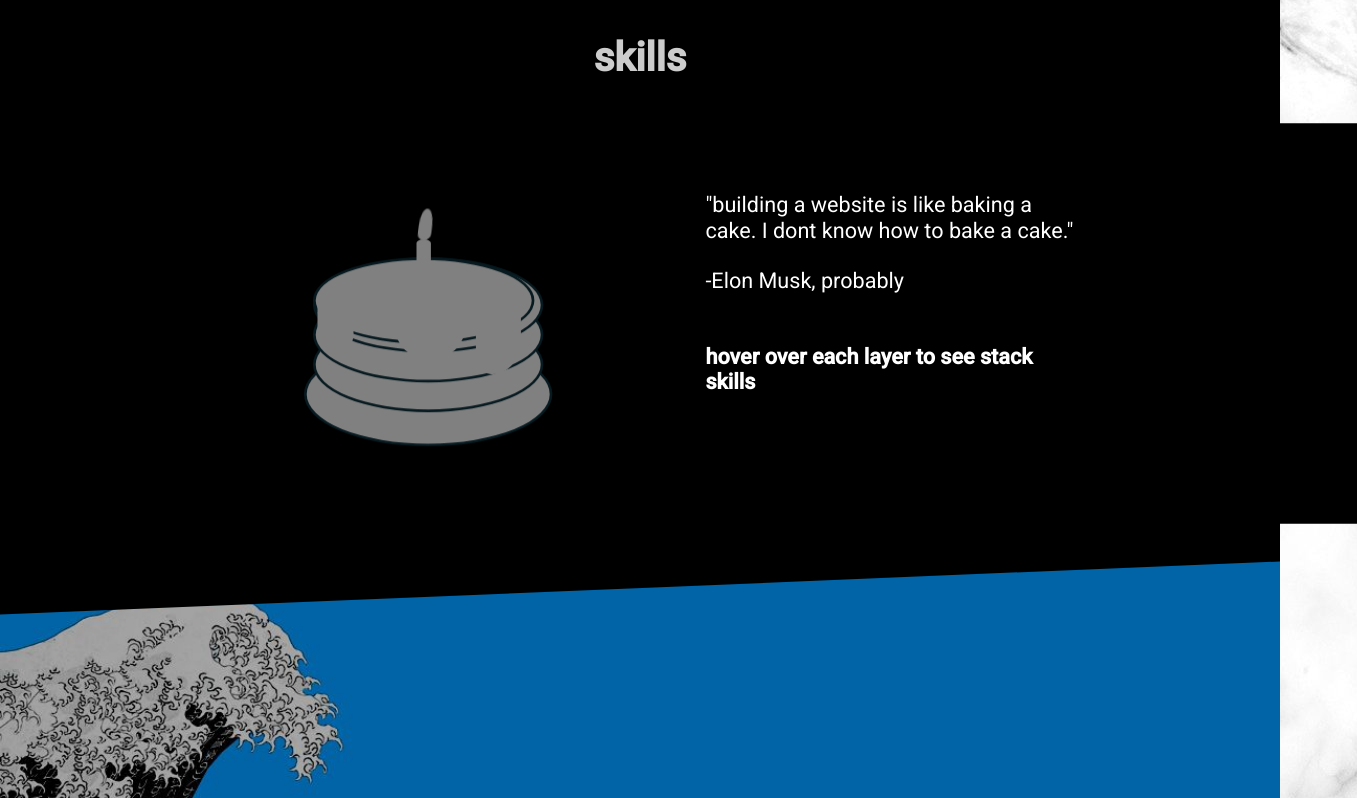
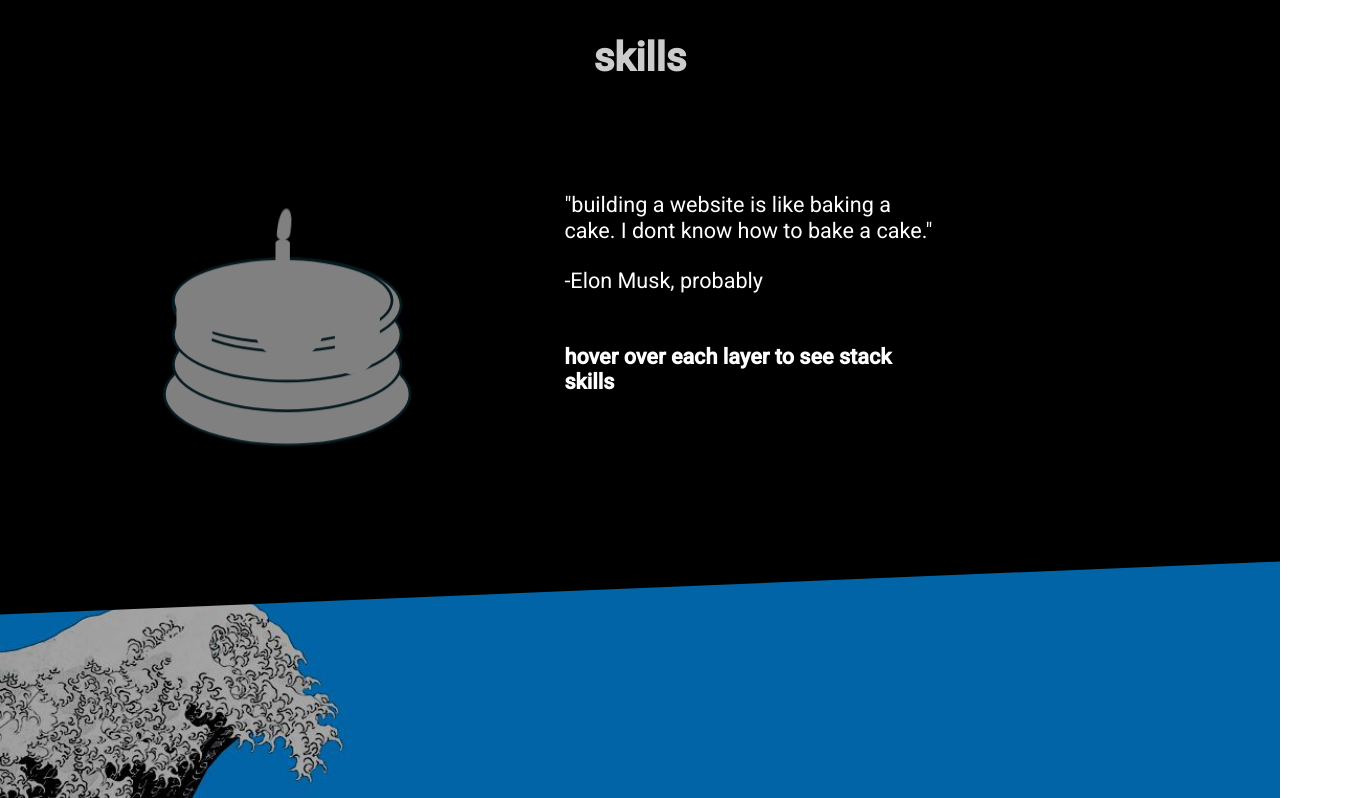
Before and after one commit to hrithinnnn/portfolio-new, an Angular app in the folder frontend-new/: page / in a window 1280 px wide. Shown: the part 2082-2880 px from the top of the page, 1357 px wide, since content can reach past the window. Built offline with nearby package versions, Linux system fonts and the light colour scheme.

Commit message:
Update skills.component.html
removed margin-left from cake parent div

```diff
--- a/frontend-new/src/app/skills/skills.component.html
+++ b/frontend-new/src/app/skills/skills.component.html
@@ -4,7 +4,7 @@
   <p class="elem to-fade-in fade-in to-fade-out fade-out" style=" color:white; text-align: center;" class="title">
     <b>skills</b></p>
   <div class="elem to-fade-in fade-in to-fade-out fade-out" class="container"
-    style="display: flex; width:100%; background-color: black; min-height: 445px; margin-left:11%">
+    style="display: flex; width:100%; background-color: black; min-height: 445px;">
 
     <div style="padding-left: 11%;" class="elem to-fade-in fade-in to-fade-out fade-out"
       style="position: relative; width:300px; background-color: black;">
```
